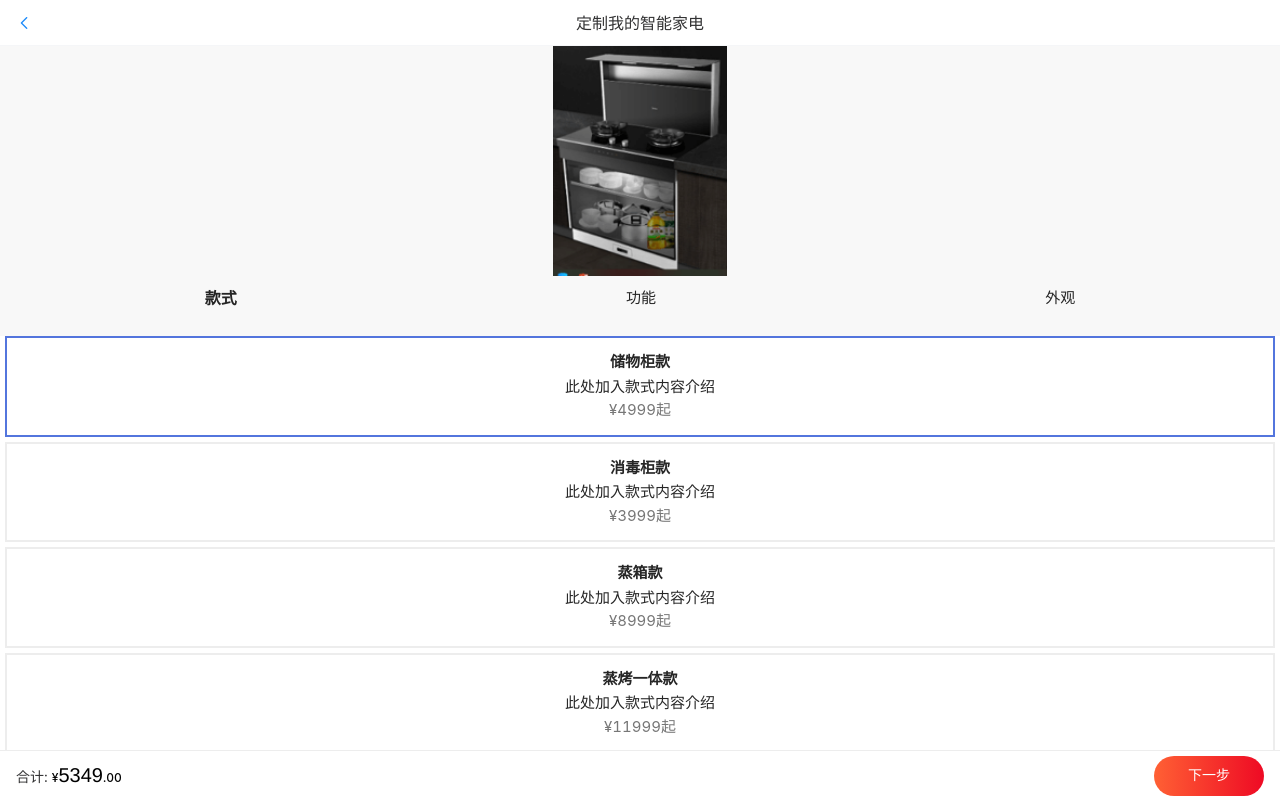
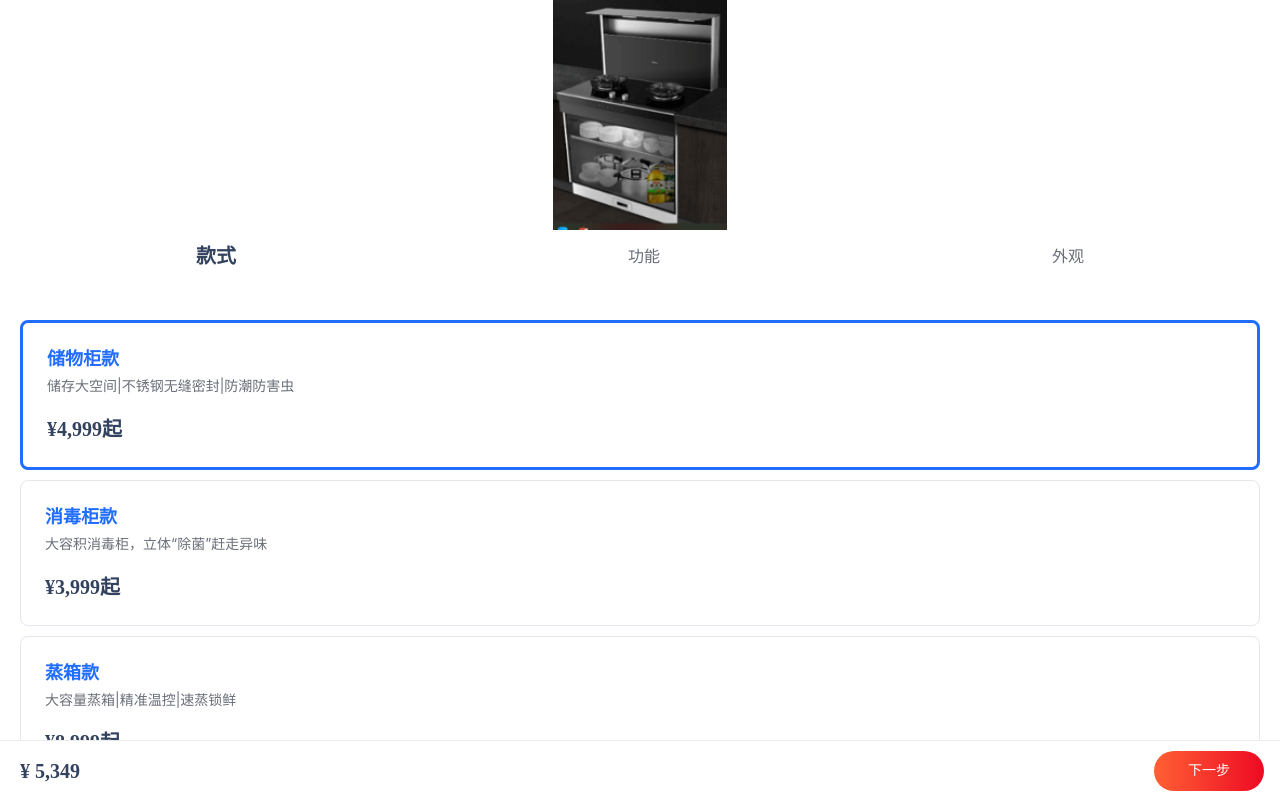
Before and after one commit to ph2017/kitchen-h5, a Vue app: page /#/goods in a window 1280 px wide. Shown: the top 798 px of the page. Built offline with nearby package versions, Linux system fonts and the light colour scheme.

Commit message:
样式修改

```diff
--- a/src/App.vue
+++ b/src/App.vue
@@ -7,7 +7,7 @@
 <style>
 body {
   font-size: 16px;
-  background-color: #f8f8f8;
+  background-color: #fff;
   -webkit-font-smoothing: antialiased;
 }
 </style>
--- /dev/null
+++ b/src/components/colorTypeRatio/index.vue
@@ -0,0 +1,121 @@
+<template>
+<div class="color-ratio">
+    <div><span class="label">{{ labelText }}</span></div>
+    <ul class="ratio" @click="handleItemClick">
+        <li v-for="(item, index) in options"
+            :key="index"
+            :data-value="typeof item === 'string' ? item : item.type"
+            :style="{'background-image': getBgColor(item.type)}"
+            class="ratio-item">
+            <div class="circle" :class="{ active: selectRatio === item || selectRatio === item.type }" ></div>
+            <div class="type">{{ item.type }}</div>
+            <div class="price" v-show="item.price > 0">+¥{{ item.price }}</div>
+        </li>
+    </ul>
+</div>
+</template>
+
+<script>
+import { defineComponent } from 'vue'
+import { getParentNode } from '../../utils/tool'
+
+export default defineComponent({
+    name: 'ColorTypeRatio',
+    components: {
+
+    },
+    props: {
+        labelText: {
+            type: String,
+            required: true
+        },
+        options: {
+            type: Array,
+            required: true
+        },
+        selectRatio: {
+            type: String,
+            required: true
+        }
+    },
+    emits: ['change'],
+    setup(props, context) {
+        const handleItemClick = (event) => {
+            const node = getParentNode(event.target, 'ratio-item')
+            if (node) {
+                const data = {
+                    value: node.attributes['data-value'].value
+                }
+                context.emit('change', {
+                    data
+                })
+            }
+        }
+        const getBgColor = (color) => {
+            const colorMap = {
+                '黑色': 'linear-gradient(155deg, #474C4A 0%, #222524 100%)',
+                '银色': 'linear-gradient(155deg, #EEEEEE 0%, #CCCCCC 100%)',
+                '星耀灰': 'linear-gradient(155deg, #C9C9C9 0%, #575757 100%)'
+            }
+            return colorMap[color]
+        }
+        return {
+            handleItemClick,
+            getBgColor
+        }
+    }
+})
+</script>
+<style lang="less" scoped>
+.color-ratio {
+    .label {
+        font-family: PingFangSC-Semibold;
+        font-size: 20px;
+        color: #33425E;
+        font-weight: 600;
+        line-height: 1.4;
+    }
+    .ratio {
+        display: flex;
+        justify-content: flex-start;
+        align-items: flex-start;
+        flex-wrap: wrap;
+        height: 100px;
+        padding: 20px 0;
+        box-sizing: content-box;
+        font-size: 15px;
+        &-item {
+            position: relative;
+            width: 50px;
+            height: 50px;
+            border-radius: 50%;
+            margin-right: 27px;
+            font-family: PingFangSC-Regular;
+            font-size: 14px;
+            color: #33425E;
+            text-align: center;
+            font-weight: 400;
+            border: 1px solid #FFFFFF;
+            .circle {
+                position: absolute;
+                top: -4px;
+                left: -4px;
+                width: 52px;
+                height: 52px;
+                border-radius: 50%;
+                // background-image: linear-gradient(155deg, #474C4A 0%, #222524 100%);
+            }
+            .type {
+                margin-top: 60px;
+            }
+            .price {
+                color: #6A6F79;
+            }
+        }
+        &-item:nth-of-type(3n+0){margin-right: 0;}
+    }
+    .active {
+        border: 3px solid #216DFF;
+    }
+}
+</style>
--- a/src/components/partList/index.vue
+++ b/src/components/partList/index.vue
@@ -8,7 +8,9 @@
                     <span class="value">{{ item.value }}</span>
                 </div>
                 <div class="right">
-                    <span class="price">{{ item.price }}</span>
+                    <span class="price">
+                        <span v-show="index > 0">+</span>¥{{ toThousands(item.price) }}
+                    </span>
                 </div>
             </li>
         </ul>
@@ -47,9 +49,20 @@ export default defineComponent({
                 })
             }
         }
+        const toThousands = (num) => {
+            let result = [], counter = 0;
+            num = (num || 0).toString().split('');
+            for (let i = num.length - 1; i >= 0; i--) {
+                counter++;
+                result.unshift(num[i]);
+                if (!(counter % 3) && i != 0 && num.length > 3) { result.unshift(','); }
+            }
+            return result.join('');
+        }
         return {
             selectRatio,
-            handleItemClick
+            handleItemClick,
+            toThousands
         }
     }
 })
@@ -59,9 +72,16 @@ export default defineComponent({
     width: 100%;
     box-sizing: border-box;
     .title {
-        font-weight: bold;
+        font-family: PingFangSC-Semibold;
+        font-size: 20px;
+        color: #33425E;
+        font-weight: 600;
     }
     .list-ul {
+        padding-top: 21px;
+        padding-bottom: 11px;
+        font-family: MicrosoftYaHei;
+        font-size: 14px;
         .list-li {
             display: flex;
             justify-content: space-between;
@@ -74,15 +94,25 @@ export default defineComponent({
                 flex-direction: column;
                 justify-content: flex-start;
                 .name {
-                    color: #777;
-                    font-size: 14px;
+                    color: #6A6F79;
+                    font-weight: 400;
                 }
                 .value {
-                    font-size: 15px;
+                    margin-top: 8px;
+                    font-family: PingFangSC-Regular;
+                    font-size: 14px;
+                    color: #33425E;
+                    font-weight: 400;
                 }
             }
             .right {
-
+                .price {
+                    font-family: PingFangSC-Regular;
+                    font-size: 14px;
+                    color: #33425E;
+                    text-align: right;
+                    font-weight: 400;
+                }
             }
         }
     }
--- a/src/components/product-tab/index.vue
+++ b/src/components/product-tab/index.vue
@@ -42,10 +42,20 @@ export default defineComponent({
 .product-tab {
     display: flex;
     justify-content: space-around;
-    font-size: 15px;
+    align-items: center;
+    height: 54px;
+    font-size: 16px;
+    color: #6A6F79;
+    font-family: MicrosoftYaHei;
+    text-align: center;
+    font-weight: 400;
+    .ratio-item {
+        padding: 10px;
+    }
     .active {
-        font-size: 16px;
-        font-weight: bold;
+        font-size: 20px;
+        color: #33425E;
+        font-weight: 600;
     }
 }
 </style>
--- a/src/components/productTypeRatio/index.vue
+++ b/src/components/productTypeRatio/index.vue
@@ -3,8 +3,8 @@
         <ul class="ratio" @click="handleItemClick">
             <li v-for="item in options" :key="item" :data-value="item.name" :class="{ active: selectRatio === item.name }" class="ratio-item">
                 <span class="name">{{ item.name }}</span>
-                <span class="desc">此处加入款式内容介绍</span>
-                <span class="price">¥{{ item.price }}起</span>
+                <span class="desc">{{ item.desc }}</span>
+                <span class="price">¥{{ toThousands(item.price) }}起</span>
             </li>
         </ul>
 
@@ -40,8 +40,19 @@ export default defineComponent({
                 })
             }
         }
+        const toThousands = (num) => {
+            let result = [ ], counter = 0;
+            num = (num || 0).toString().split('');
+            for (let i = num.length - 1; i >= 0; i--) {
+                counter++;
+                result.unshift(num[i]);
+                if (!(counter % 3) && i != 0) { result.unshift(','); }
+            }
+            return result.join('');
+        }
         return {
-            handleItemClick
+            handleItemClick,
+            toThousands
         }
     }
 })
@@ -59,26 +70,38 @@ export default defineComponent({
         .ratio-item {
             display: flex;
             flex-direction: column;
-            align-items: center;
-            justify-content: center;
+            align-items: flex-start;
+            justify-content: flex-start;
             flex-basis: 100%;
-            padding: 10px 0;
-            border: solid 2px rgba(237,237,237);
+            padding: 24px;
+            border: 1px solid #E5E7EE;
+            border-radius: 8px;
             font-size: 15px;
-            line-height: 1.9;
-            margin-bottom: 5px;
+            margin-bottom: 10px;
+            line-height: 1.4;
             .name {
-                font-weight: bold;
+                font-family: PingFangSC-Semibold;
+                font-size: 18px;
+                color: #216DFF;
+                font-weight: 600;
             }
             .desc {
-                line-height: 1.3;
+                padding-top: 4px;
+                font-size: 14px;
+                color: #6A6F79;
+                font-weight: 400;
             }
             .price {
-                color: #777;
+                padding-top: 19px;
+                font-family: Avenir-Heavy;
+                font-size: 20px;
+                color: #33425E;
+                font-weight: 800;
             }
         }
         .active {
-            border-color: rgb(83, 117, 221);
+            border: 3px solid #216DFF;
+            border-radius: 8px;
         }
     }
 }
--- a/src/productJson/productCategroy.json
+++ b/src/productJson/productCategroy.json
@@ -10,7 +10,8 @@
             "普通": [
                 "小机头"
             ]
-        }
+        },
+        "desc": "储存大空间|不锈钢无缝密封|防潮防害虫"
     },
     "消毒柜款": {
         "gasTypes": [
@@ -38,7 +39,8 @@
                 "大机头",
                 "大机头+控制盒"
             ]
-        }
+        },
+        "desc": "大容积消毒柜，立体“除菌”赶走异味"
     },
     "蒸箱款": {
         "gasTypes": [
@@ -52,7 +54,8 @@
             "普通": [
                 "大机头"
             ]
-        }
+        },
+        "desc": "大容量蒸箱|精准温控|速蒸锁鲜"
     },
     "蒸烤一体款": {
         "gasTypes": [
@@ -67,7 +70,8 @@
                 "大机头+控制盒",
                 "大机头"
             ]
-        }
+        },
+        "desc": "蒸烤双全，料理能手|直喷大蒸汽，水汽分离"
     },
     "蒸烤分体款": {
         "gasTypes": [
@@ -85,6 +89,7 @@
             "电热洗": [
                 "大机头+控制盒"
             ]
-        }
+        },
+        "desc": "变频低噪，独立蒸烤|一灶覆盖煎、烤、蒸、炸、炒|高效烹饪"
     }
 }
--- a/src/styles/theme.less
+++ b/src/styles/theme.less
@@ -1,4 +1,4 @@
-@primary-color: rgba(16, 20, 31, 255);
-@border-color: rgba(16, 20, 31, 255);
+// @primary-color: rgba(16, 20, 31, 255);
+// @border-color: rgba(16, 20, 31, 255);
 // @gradient-red: linear-gradient(to right, #ff6034, #ee0a24);
-@gradient-red: rgba(16, 20, 31, 255);
+@gradient-red: #216DFF;
--- a/src/view/goods/index.vue
+++ b/src/view/goods/index.vue
@@ -1,13 +1,13 @@
 <template>
   <div class="goods">
-    <van-nav-bar
+    <!-- <van-nav-bar
       title="定制我的智能家电"
       class="nav-bar"
       left-text=""
       right-text=""
       left-arrow
       @click-left="onNavBack"
-    />
+    /> -->
     <!-- <van-swipe class="goods-swipe" :autoplay="0">
       <van-swipe-item v-for="item in thumb" :key="item">
         <img :src="item" />
@@ -30,7 +30,7 @@
         </div>
         <div class="step-three" v-show="activeTab === tabs[2]">
           <type-ratio class="goods-product-type" :options="knobOptions" labelText="选择旋钮造型" :selectRatio="customData.knob.type" @change="handleKnobChange"/>
-          <type-ratio class="goods-product-type pt15" :options="knobColorOptions" labelText="选择旋钮颜色" :selectRatio="customData.knobColor.type" @change="handleKnobColorChange"/>
+          <color-type-ratio class="goods-product-type pt15" :options="knobColorOptions" labelText="选择旋钮颜色" :selectRatio="customData.knobColor.type" @change="handleKnobColorChange"/>
           <type-ratio class="goods-product-type pt15" :options="doorOptions" labelText="选择门体" :selectRatio="customData.door.type" @change="handleDoorChange"/>
           <type-ratio class="goods-product-type pt15" :options="trestleOptions" labelText="选择锅架" :selectRatio="customData.trestle.type" @change="handleTrestleChange"/>
           <type-ratio class="goods-product-type pt15" :options="boardOptions" labelText="选择前装饰板" :selectRatio="customData.board.type" @change="handleBoardChange"/>
@@ -53,20 +53,25 @@
     </div>
     <van-submit-bar
       v-show="isFirstStage"
-      :price="totalPriceDisplay"
       :disabled="false"
       button-text="下一步"
       @submit="onNext"
     />
+
+    <div class="bottom-total-price">
+      <span class="money">¥</span>
+      {{toThousands(totalPriceTemp)}}
+    </div>
+
     <van-action-bar v-show="!isFirstStage">
       <div class="van-submit-bar__text">
-        <span>合计：</span>
+        <!-- <span>合计：</span>
         <span class="van-submit-bar__price">
           ¥
           <span class="van-submit-bar__price-integer">
             {{totalPriceTemp}}
           </span>
-        </span>
+        </span> -->
       </div>
       <van-action-bar-button type="warning" text="返回定制" @click="handleBackToSelect"/>
       <van-action-bar-button type="danger" text="我要预订" @click="handleSubmit" />
@@ -81,6 +86,7 @@ import ProductTab from '../../components/product-tab'
 import ProductTypeRatio from '../../components/productTypeRatio'
 import TypeRatio from '../../components/typeRatio'
 import PartList from '../../components/partList'
+import ColorTypeRatio from '../../components/colorTypeRatio'
 import productCategroy from '../../productJson/productCategroy'
 import product from '../../productJson/product'
 import part from '../../productJson/part'
@@ -117,7 +123,8 @@ export default defineComponent({
     ProductTab,
     ProductTypeRatio,
     TypeRatio,
-    PartList
+    PartList,
+    ColorTypeRatio
   },
 
   setup() {
@@ -147,6 +154,7 @@ export default defineComponent({
         const matchProduct = productData.value.filter(item => item.model === name).sort((a, b) => a.price - b.price)
         const result = {
           name,
+          desc: productCategroyData.value[name].desc
         }
         if (matchProduct.length > 0) {
           result.price = matchProduct[0].price
@@ -397,35 +405,35 @@ export default defineComponent({
         prices.push({
           name: '型号',
           value: matchModel.value.type,
-          price: `¥${matchModel.value.price}`
+          price: `${matchModel.value.price}`
         })
       }
       if (customData.knob) {
         prices.push({
           name: '旋钮造型&颜色',
           value: `${customData.knob.type}&${customData.knobColor.type}`,
-          price: `+¥${customData.knob.price + customData.knobColor.price}`
+          price: `${customData.knob.price + customData.knobColor.price}`
         })
       }
       if (customData.door) {
         prices.push({
           name: '门体',
           value: customData.door.type,
-          price: `+¥${customData.door.price}`
+          price: `${customData.door.price}`
         })
       }
       if (customData.trestle) {
         prices.push({
           name: '锅支架',
           value: customData.trestle.type,
-          price: `+¥${customData.trestle.price}`
+          price: `${customData.trestle.price}`
         })
       }
       if (customData.board) {
         prices.push({
           name: '前装饰板',
           value: customData.board.type,
-          price: `+¥${customData.board.price}`
+          price: `${customData.board.price}`
         })
       }
       return prices
@@ -441,7 +449,16 @@ export default defineComponent({
         path: '/result'
       })
     }
-
+    const toThousands = (num) => {
+        let result = [ ], counter = 0;
+        num = (num || 0).toString().split('');
+        for (let i = num.length - 1; i >= 0; i--) {
+            counter++;
+            result.unshift(num[i]);
+            if (!(counter % 3) && i != 0) { result.unshift(','); }
+        }
+        return result.join('');
+    }
     return {
       activeTab,
       tabs,
@@ -475,7 +492,8 @@ export default defineComponent({
       priceDetails,
       noProcess,
       handleBackToSelect,
-      handleSubmit
+      handleSubmit,
+      toThousands
     }
   },
 })
@@ -494,7 +512,7 @@ export default defineComponent({
   &-swipe {
     display: flex;
     justify-content: center;
-    padding-top: 46px;
+    // padding-top: 46px;
     img {
       height: 230px;
       // height: 100%;
@@ -504,15 +522,15 @@ export default defineComponent({
   }
 
   &-tab {
-    padding: 10px;
+
   }
   &-content {
     background: #fff;
     // height: calc(~'100vh - 380px');
     // overflow: auto;
-    padding: 0 5px;
+    padding: 20px;
     &-product-type {
-      padding: 10px;
+      // padding: 10px;
     }
     .pt15 {
       padding-top: 15px;
@@ -520,17 +538,19 @@ export default defineComponent({
     .match-model {
       display: flex;
       align-items: center;
-      padding: 10px 0;
-      border-top: 1px solid rgba(237,237,237);
-      border-bottom: 1px solid rgba(237,237,237);
-      margin-top: 5px;
+      padding: 9px 20px 7px 23px;
+      font-family: MicrosoftYaHei;
       .code {
-        font-weight: bold;
-        padding: 0 15px 0 15px;
+        font-size: 20px;
+        color: #33425E;
+        text-align: center;
+        font-weight: 400;
+        padding-right: 22px;
       }
       .model-name {
-        text-align: center;
-        padding-right: 8px;
+        font-size: 14px;
+        color: #6A6F79;
+        font-weight: 400;
       }
     }
     .price-detail {
@@ -539,6 +559,7 @@ export default defineComponent({
     }
   }
   .van-submit-bar__bar {
+    height: 60px;
     border-top: 1px solid rgba(237,237,237);
     .van-submit-bar__text {
       text-align: left;
@@ -548,6 +569,7 @@ export default defineComponent({
     }
   }
   .van-action-bar {
+    height: 60px;
     border-top: 1px solid rgba(237,237,237);
     .van-submit-bar__text {
       flex: 2;
@@ -559,8 +581,23 @@ export default defineComponent({
     }
     .van-action-bar-button--warning {
       background: #fff;
-      color: #000;
-      border: 1px solid #000;
+      color: #6A6F79;
+      border: 1px solid #216DFF;
+    }
+  }
+  .bottom-total-price {
+    position: fixed;
+    bottom: 15px;
+    left: 20px;
+    z-index: 100;
+    font-family: Avenir-Heavy;
+    font-size: 20px;
+    color: #33425E;
+    line-height: 28px;
+    font-weight: 800;
+    text-align: center;
+    .money {
+      width: 20px;
     }
   }
 }
--- a/vue.config.js
+++ b/vue.config.js
@@ -14,7 +14,7 @@ module.exports = {
             // 'border-color': 'blue',
             // '@primary-color:': '#000'
             // 或者可以通过 less 文件覆盖（文件路径为绝对路径）
-            hack: `true; @import "./src/styles/theme.less";`,
+            hack: `true; @import "./src/styles/theme.less";`
           }
         }
       }
```
Also changed, not shown: src/components/typeRatio/index.vue (+27 -8 lines), src/view/result/index.vue (+24 -28 lines), src/assets/success.png (added).
